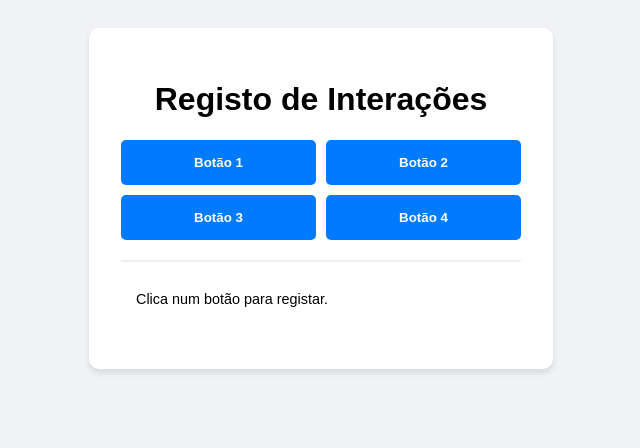
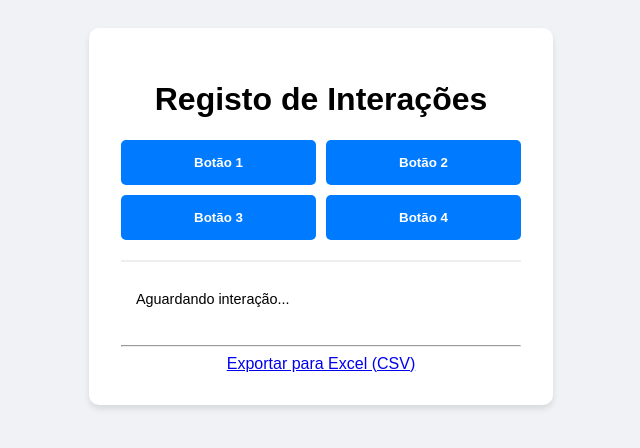
Before and after one commit to osiris7722/projeto-registo-cliques, a Flask app: page / in a window 1280 px wide. Shown: the top 448 px of the page, without its empty margins (319-959 px from the left). Run offline with Flask 3, Linux system fonts and the light colour scheme.

Commit message:
Preparar para sincronização com o GitHub2

```diff
--- a/main.py
+++ b/main.py
@@ -1,15 +1,18 @@
-from flask import Flask, render_template, request, jsonify
+from flask import Flask, render_template, request, jsonify, send_file
 import sqlite3
 from datetime import datetime
+import csv
 import os
 
 app = Flask(__name__)
 
+# Função para ligar à base de dados
 def get_db_connection():
     conn = sqlite3.connect('database.db')
     conn.row_factory = sqlite3.Row
     return conn
 
+# Criar a tabela se não existir
 def init_db():
     conn = get_db_connection()
     conn.execute('''
@@ -30,28 +33,52 @@ def index():
 
 @app.route('/clique', methods=['POST'])
 def registar_clique():
-    data = request.json
-    botao_nome = data.get('botao')
-    hoje = datetime.now().strftime('%d/%m/%Y')
-    agora = datetime.now().strftime('%H:%M:%S')
+    data_input = request.json
+    botao_nome = data_input.get('botao')
+
+    # Obter data e hora atuais
+    agora = datetime.now()
+    data_atual = agora.strftime('%d/%m/%Y')
+    hora_atual = agora.strftime('%H:%M')
 
     conn = get_db_connection()
-    # Reinicia o contador a cada novo dia
-    cursor = conn.execute("SELECT COUNT(*) FROM cliques WHERE data = ?", (hoje,))
+
+    # Lógica do contador sequencial diário
+    # Conta quantos cliques existem com a data de hoje
+    cursor = conn.execute("SELECT COUNT(*) FROM cliques WHERE data = ?", (data_atual,))
     total_hoje = cursor.fetchone()[0]
     novo_sequencial = total_hoje + 1
 
+    # Guardar no SQLite
     conn.execute("INSERT INTO cliques (botao, sequencial, data, hora) VALUES (?, ?, ?, ?)",
-                 (botao_nome, novo_sequencial, hoje, agora))
+                 (botao_nome, novo_sequencial, data_atual, hora_atual))
     conn.commit()
     conn.close()
 
     return jsonify({
         'sequencial': novo_sequencial,
-        'data': hoje,
-        'hora': agora
+        'data': data_atual,
+        'hora': hora_atual
     })
+
+@app.route('/exportar')
+def exportar():
+    conn = get_db_connection()
+    cursor = conn.execute("SELECT botao, sequencial, data, hora FROM cliques")
+    rows = cursor.fetchall()
+    conn.close()
+
+    # Criar ficheiro CSV para abrir no Excel
+    caminho_ficheiro = 'relatorio_cliques.csv'
+    with open(caminho_ficheiro, 'w', newline='', encoding='utf-8') as f:
+        writer = csv.writer(f)
+        writer.writerow(['Botao', 'Sequencial_Diario', 'Data', 'Hora'])
+        for row in rows:
+            writer.writerow([row['botao'], row['sequencial'], row['data'], row['hora']])
+
+    return send_file(caminho_ficheiro, as_attachment=True)
 
 if __name__ == '__main__':
     init_db()
-    app.run(host='0.0.0.0', port=8000, debug=True)
+    # Porta 8080 para evitar conflitos no Mac e Replit
+    app.run(host='0.0.0.0', port=8080, debug=True)
--- a/templates/index.html
+++ b/templates/index.html
@@ -9,6 +9,7 @@
 <body>
     <div class="container">
         <h1>Registo de Interações</h1>
+
         <div class="grid-botoes">
             <button onclick="enviarClique('Botão 1')">Botão 1</button>
             <button onclick="enviarClique('Botão 2')">Botão 2</button>
@@ -16,10 +17,17 @@
             <button onclick="enviarClique('Botão 4')">Botão 4</button>
         </div>
 
-        <div id="info-clique" class="resultado">
-            <p>Clica num botão para registar.</p>
+        <div id="resultado" class="resultado">
+            <p>Aguardando interação...</p>
+        </div>
+
+        <hr>
+
+        <div class="export-area">
+            <a href="/exportar" class="btn-export">Exportar para Excel (CSV)</a>
         </div>
     </div>
+
     <script src="{{ url_for('static', filename='script.js') }}"></script>
 </body>
 </html>
```
Also changed, not shown: 1 other file.
